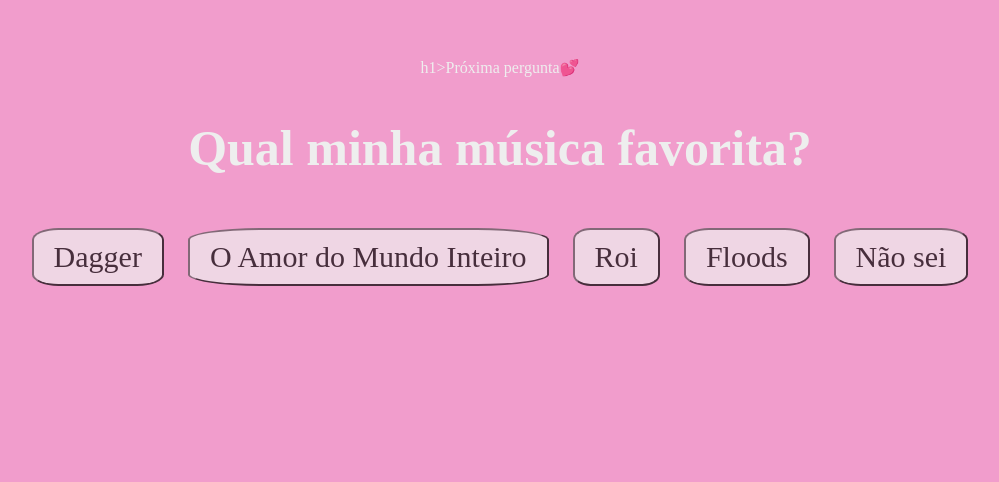
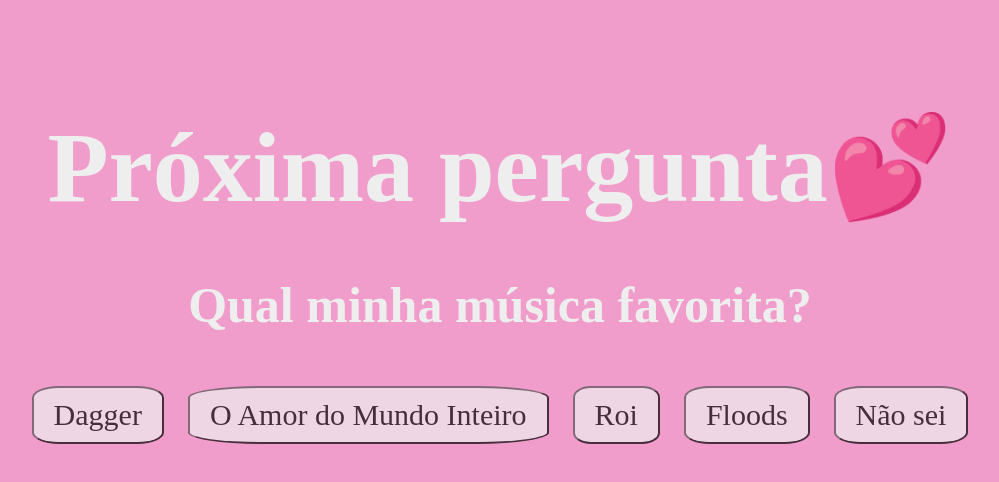
Before and after one commit to nicolasmarinsvilasboas-cmyk/teamoooo, a plain HTML site: page 3.html in a window 1280 px wide. Shown: the whole page, without its empty margins (140-1139 px from the left). Drawn offline with Linux system fonts and the light colour scheme.

Commit message:
Update 3.html

```diff
--- a/3.html
+++ b/3.html
@@ -69,7 +69,7 @@
     </style>
 </head>
 <body>
-h1>Próxima pergunta💕</h1>
+<h1>Próxima pergunta💕</h1>
     <h2>Qual minha música favorita?</h2>
 
     <button onclick="responder('Seus olhos')">Dagger</button>
@@ -117,4 +117,5 @@ function chuvaDeCoracoes() {
 
 
 </body>
+
 </html>
```
